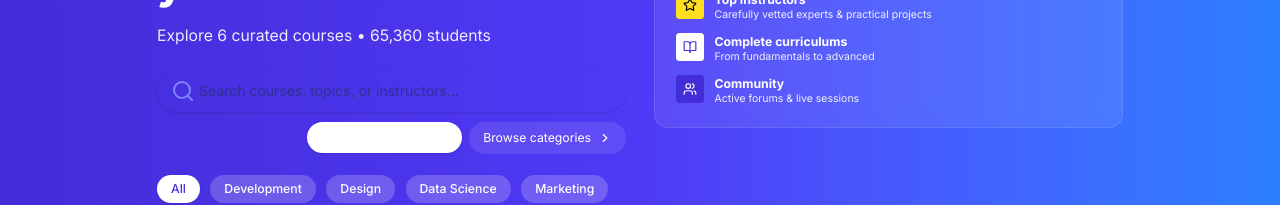
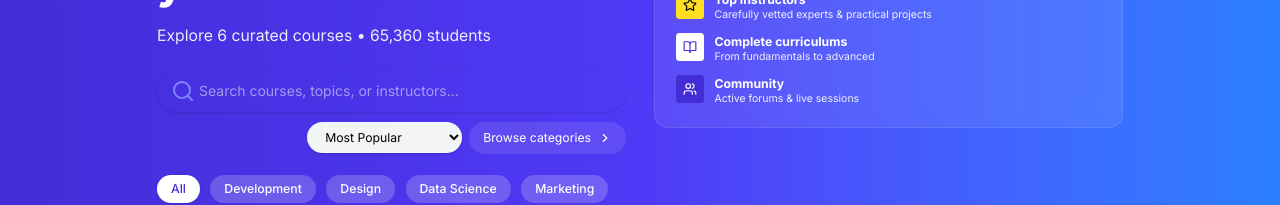
Before and after one commit to zahid-afridi/LearnMaster, a Next.js app: page /courses/all in a window 1280 px wide. Shown: the part 249-454 px from the top of the page. Built offline with nearby package versions, Linux system fonts and the light colour scheme.

Commit message:
'Searching'

```diff
--- a/src/app/courses/all/page.tsx
+++ b/src/app/courses/all/page.tsx
@@ -182,7 +182,7 @@ export default function AllCoursesPage() {
                       value={query}
                       onChange={(e) => setQuery(e.target.value)}
                       placeholder="Search courses, topics, or instructors..."
-                      className="w-full rounded-full py-3 pl-12 pr-4 text-gray-800 shadow-sm"
+                      className="w-full rounded-full py-3 pl-12 pr-4 text-white shadow-sm"
                     />
                   </div>
 
@@ -190,7 +190,7 @@ export default function AllCoursesPage() {
                     <select
                       value={sortBy}
                       onChange={(e) => setSortBy(e.target.value as any)}
-                      className="rounded-full py-2 px-4 bg-white text-sm shadow-sm"
+                      className="rounded-full py-2 px-4 bg-gray-100 text-black text-sm shadow-sm"
                       aria-label="Sort courses"
                     >
                       <option value="popular">Most Popular</option>
@@ -198,6 +198,7 @@ export default function AllCoursesPage() {
                       <option value="price-low">Price: Low → High</option>
                       <option value="price-high">Price: High → Low</option>
                     </select>
+
                     <button
                       onClick={() => router.push("/courses")}
                       className="inline-flex items-center gap-2 bg-white/10 text-white px-4 py-2 rounded-full text-sm"
@@ -213,11 +214,10 @@ export default function AllCoursesPage() {
                     <button
                       key={cat}
                       onClick={() => setActiveCategory(cat === "All" ? null : cat)}
-                      className={`px-4 py-1.5 rounded-full text-sm font-medium transition ${
-                        (activeCategory ?? "All") === cat
+                      className={`px-4 py-1.5 rounded-full text-sm font-medium transition ${(activeCategory ?? "All") === cat
                           ? "bg-white text-indigo-700 shadow"
                           : "bg-white/20 text-white hover:bg-white/30"
-                      }`}
+                        }`}
                     >
                       {cat}
                     </button>
```
